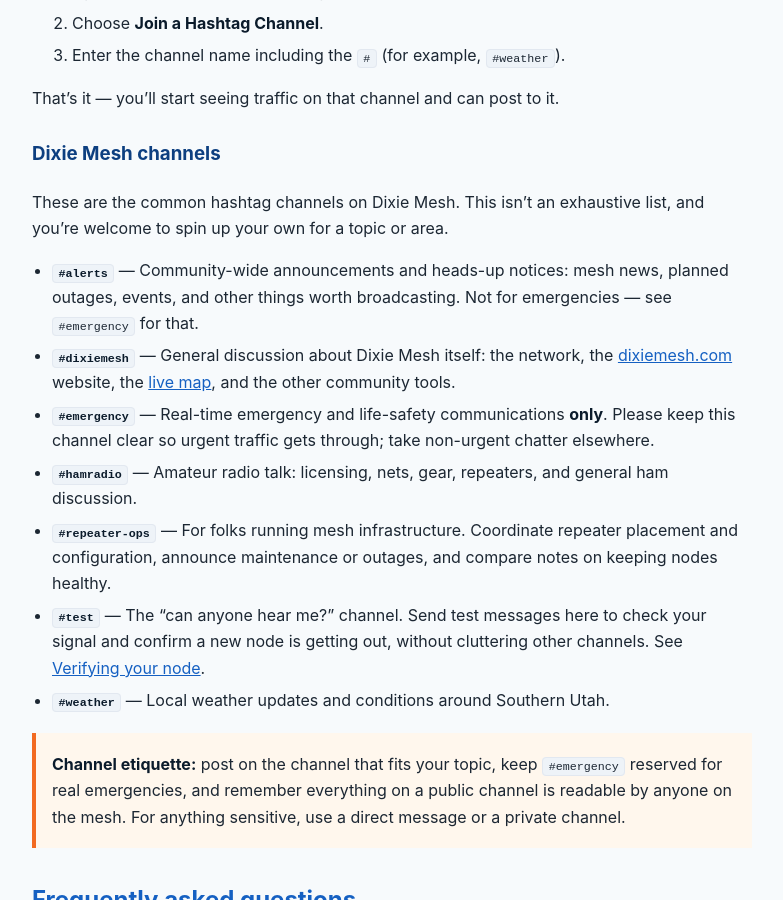
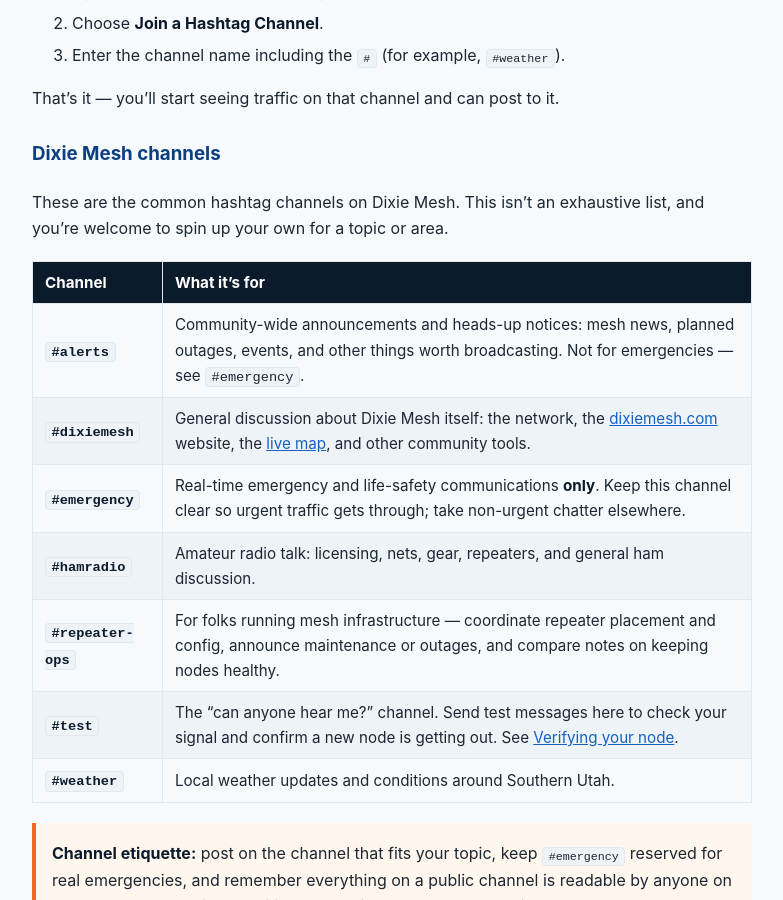
Before and after one commit to dixiemesh/dixiemesh.github.io, a Jekyll site: the page built from how-to.md, in a window 1280 px wide and 900 px high, scrolled down 817 px. Shown: the whole window, without its empty margins (248-1031 px from the left). Built offline with Jekyll 4.4.1, drawn with Linux system fonts in a browser that asks for light colours.

Commit message:
Format hashtag channels as a table
Co-Authored-By: Claude Opus 4.8 <noreply@anthropic.com>

```diff
--- a/how-to.md
+++ b/how-to.md
@@ -32,24 +32,15 @@ That's it — you'll start seeing traffic on that channel and can post to it.
 These are the common hashtag channels on Dixie Mesh. This isn't an exhaustive
 list, and you're welcome to spin up your own for a topic or area.
 
-- **`#alerts`** — Community-wide announcements and heads-up notices: mesh news,
-  planned outages, events, and other things worth broadcasting. Not for
-  emergencies — see `#emergency` for that.
-- **`#dixiemesh`** — General discussion about Dixie Mesh itself: the network,
-  the [dixiemesh.com](https://dixiemesh.com) website, the
-  [live map](https://live.dixiemesh.com/#/live), and the other community tools.
-- **`#emergency`** — Real-time emergency and life-safety communications **only**.
-  Please keep this channel clear so urgent traffic gets through; take
-  non-urgent chatter elsewhere.
-- **`#hamradio`** — Amateur radio talk: licensing, nets, gear, repeaters, and
-  general ham discussion.
-- **`#repeater-ops`** — For folks running mesh infrastructure. Coordinate
-  repeater placement and configuration, announce maintenance or outages, and
-  compare notes on keeping nodes healthy.
-- **`#test`** — The "can anyone hear me?" channel. Send test messages here to
-  check your signal and confirm a new node is getting out, without cluttering
-  other channels. See [Verifying your node](/getting-started/#verifying-your-node-works).
-- **`#weather`** — Local weather updates and conditions around Southern Utah.
+| Channel | What it's for |
+| --- | --- |
+| **`#alerts`** | Community-wide announcements and heads-up notices: mesh news, planned outages, events, and other things worth broadcasting. Not for emergencies — see `#emergency`. |
+| **`#dixiemesh`** | General discussion about Dixie Mesh itself: the network, the [dixiemesh.com](https://dixiemesh.com) website, the [live map](https://live.dixiemesh.com/#/live), and other community tools. |
+| **`#emergency`** | Real-time emergency and life-safety communications **only**. Keep this channel clear so urgent traffic gets through; take non-urgent chatter elsewhere. |
+| **`#hamradio`** | Amateur radio talk: licensing, nets, gear, repeaters, and general ham discussion. |
+| **`#repeater-ops`** | For folks running mesh infrastructure — coordinate repeater placement and config, announce maintenance or outages, and compare notes on keeping nodes healthy. |
+| **`#test`** | The "can anyone hear me?" channel. Send test messages here to check your signal and confirm a new node is getting out. See [Verifying your node](/getting-started/#verifying-your-node-works). |
+| **`#weather`** | Local weather updates and conditions around Southern Utah. |
 
 > **Channel etiquette:** post on the channel that fits your topic, keep
 > `#emergency` reserved for real emergencies, and remember everything on a public
```
